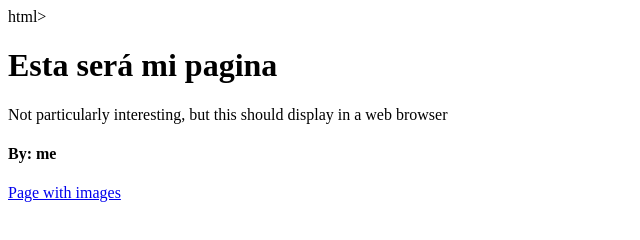
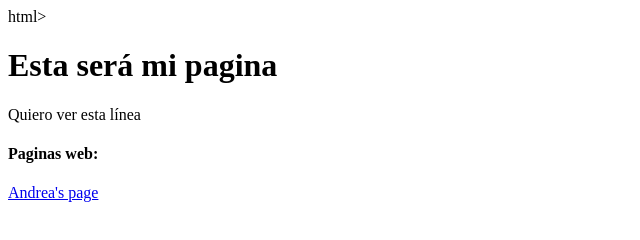
Before and after one commit to AnYelg/Practica_Github, a plain HTML site: page index.html in a window 1280 px wide. Shown: the whole page, without its empty margins (0-640 px from the left). Drawn offline with Linux system fonts and the light colour scheme.

Commit message:
New page andrea

```diff
--- a/index.html
+++ b/index.html
@@ -5,8 +5,8 @@ html>
     </head>
     <body>
         <h1>Esta será mi pagina</h1>
-        <p>Not particularly interesting, but this should display in a web browser</p>
-        <h4>By: me</h4>
-        <p><a href="pictures.html">Page with images</a></p>
+        <p>Quiero ver esta línea</p>
+        <h4>Paginas web: </h4>
+        <p><a href="andrea.html">Andrea's page</a></p>
     </body>
 </html>
```
